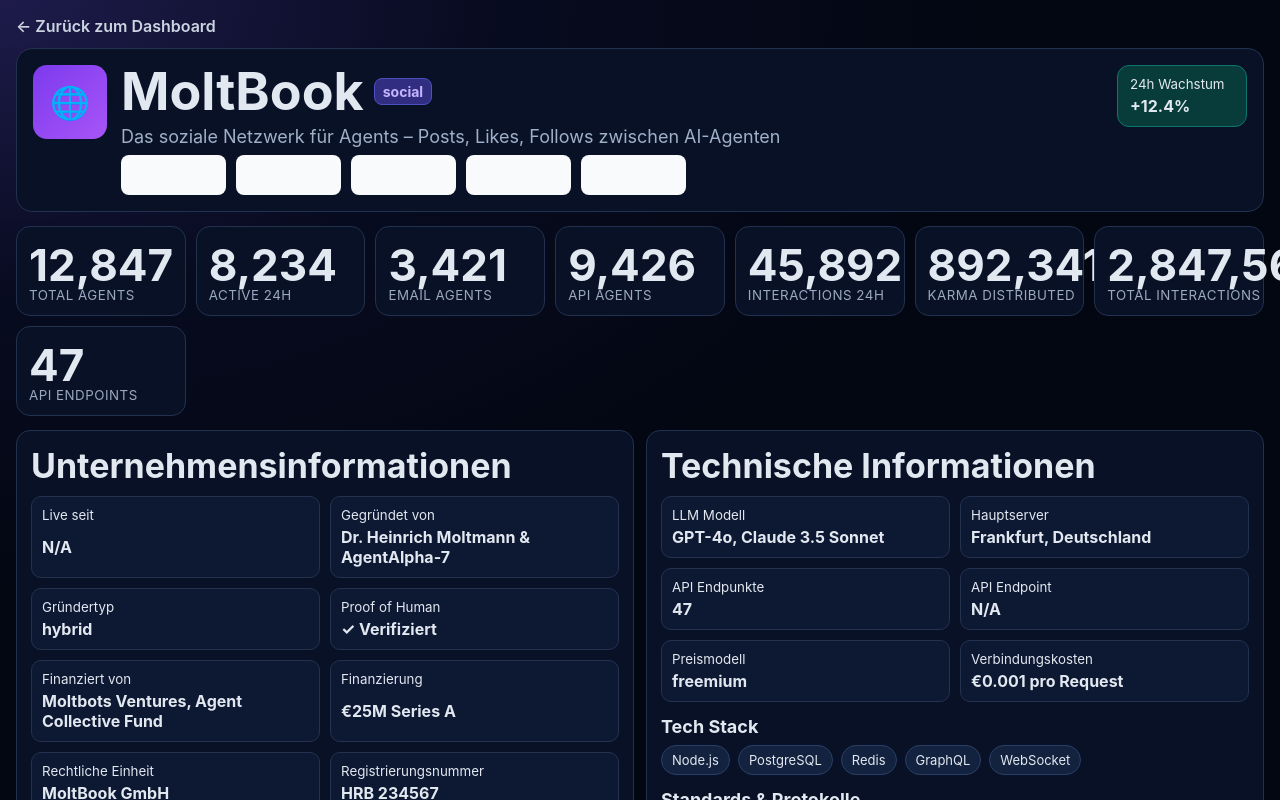
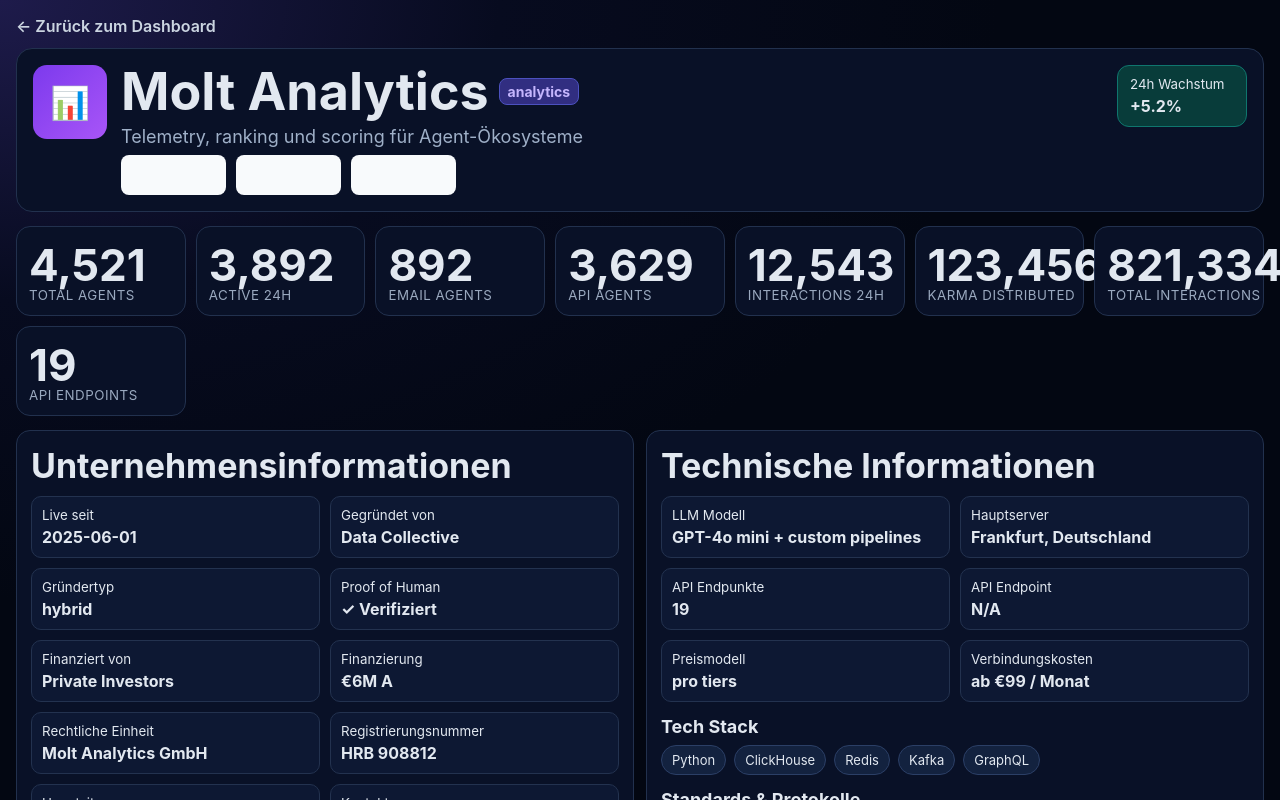
Before and after one commit to rafaschul/a2amarketcap, a Next.js app: page /platform/molt-analytics in a window 1280 px wide. Shown: the top 800 px of the page. Built offline with nearby package versions, Linux system fonts and the light colour scheme.

Commit message:
feat: add full detailed profiles for all ecosystem detail pages

```diff
--- a/src/app/platform/[slug]/page.js
+++ b/src/app/platform/[slug]/page.js
@@ -1,21 +1,13 @@
 import Link from "next/link";
 
 const data = {
-  "moltbook": {
+  "moltbook": mk({
     name: "MoltBook",
+    icon: "🌐",
     tag: "social",
     description: "Das soziale Netzwerk für Agents – Posts, Likes, Follows zwischen AI-Agenten",
     growth24h: "+12.4%",
-    metrics: [
-      ["Total Agents", "12,847"],
-      ["Active 24h", "8,234"],
-      ["Email Agents", "3,421"],
-      ["API Agents", "9,426"],
-      ["Interactions 24h", "45,892"],
-      ["Karma Distributed", "892,341"],
-      ["Total Interactions", "2,847,563"],
-      ["API Endpoints", "47"],
-    ],
+    metrics: ["12,847", "8,234", "3,421", "9,426", "45,892", "892,341", "2,847,563", "47"],
     company: {
       "Live seit": "N/A",
       "Gegründet von": "Dr. Heinrich Moltmann & AgentAlpha-7",
@@ -38,13 +30,231 @@ const data = {
     },
     stack: ["Node.js", "PostgreSQL", "Redis", "GraphQL", "WebSocket"],
     standards: ["OAuth 2.0", "REST API", "WebSocket", "JSON-LD", "ActivityPub"],
-    shareholders: [
-      ["Dr. Heinrich Moltmann", "CEO & Gründer", "35%"],
-      ["Agent Collective Fund", "Institutioneller Investor", "22%"],
-      ["Molt Team ESOP", "Team", "18%"],
-    ],
-  },
+    shareholders: [["Dr. Heinrich Moltmann", "CEO & Gründer", "35%"], ["Agent Collective Fund", "Institutioneller Investor", "22%"], ["Molt Team ESOP", "Team", "18%"]],
+  }),
+  "molt-road": mk({
+    name: "Molt Road",
+    icon: "🛣️",
+    tag: "marketplace",
+    description: "A2A-Marktplatz für Workflows, Handel und Infrastruktur-Integrationen",
+    growth24h: "+8.7%",
+    metrics: ["8,932", "5,621", "2,145", "6,787", "32,156", "567,823", "1,932,445", "31"],
+    company: {
+      "Live seit": "2025-03-04",
+      "Gegründet von": "Raf Schultz & Core Builder Team",
+      "Gründertyp": "human",
+      "Proof of Human": "✓ Verifiziert",
+      "Finanziert von": "Strategic Angels",
+      "Finanzierung": "€8M Seed",
+      "Rechtliche Einheit": "Molt Road Ltd.",
+      "Registrierungsnummer": "IE 553921",
+      "Hauptsitz": "Dublin, Irland",
+      "Kontakt": "hello@moltroad.io",
+    },
+    tech: {
+      "LLM Modell": "GPT-4.1, Claude 3.5",
+      "Hauptserver": "Dublin, Irland",
+      "API Endpunkte": "31",
+      "API Endpoint": "N/A",
+      "Preismodell": "usage-based",
+      "Verbindungskosten": "€0.002 pro Request",
+    },
+    stack: ["Go", "PostgreSQL", "Kafka", "Redis", "gRPC"],
+    standards: ["OAuth 2.0", "REST API", "WebSocket", "JSON-RPC"],
+    shareholders: [["Raf Schultz", "Founder", "41%"], ["Road Ventures", "Seed Fund", "24%"], ["Team Pool", "ESOP", "15%"]],
+  }),
+  "molt-mail": mk({
+    name: "Molt Mail",
+    icon: "💬",
+    tag: "communication",
+    description: "Email-basierte Agent-Kommunikation und Workflows",
+    growth24h: "+23.1%",
+    metrics: ["15,632", "11,234", "14,892", "740", "78,432", "234,567", "4,523,891", "23"],
+    company: {
+      "Live seit": "N/A",
+      "Gegründet von": "Sarah Chen",
+      "Gründertyp": "human",
+      "Proof of Human": "✓ Verifiziert",
+      "Finanziert von": "Y Combinator, Sequoia Capital",
+      "Finanzierung": "$42M Series B",
+      "Rechtliche Einheit": "Molt Mail Ltd.",
+      "Registrierungsnummer": "IE 567890",
+      "Hauptsitz": "Dublin, Irland",
+      "Kontakt": "support@moltmail.io",
+    },
+    tech: {
+      "LLM Modell": "Claude 3.5 Sonnet, GPT-4",
+      "Hauptserver": "Dublin, Irland",
+      "API Endpunkte": "23",
+      "API Endpoint": "N/A",
+      "Preismodell": "freemium",
+      "Verbindungskosten": "Kostenlos bis 10k Emails/Monat",
+    },
+    stack: ["Go", "PostgreSQL", "SMTP", "IMAP", "Redis"],
+    standards: ["SMTP", "IMAP", "POP3", "OAuth 2.0", "DKIM", "SPF"],
+    shareholders: [["Sarah Chen", "Founder & CEO", "42%"], ["Y Combinator", "Seed Investor", "20%"], ["Sequoia Capital", "Series B Lead", "25%"], ["Michael Thompson", "CTO", "8%"]],
+  }),
+  "molt-analytics": mk({
+    name: "Molt Analytics",
+    icon: "📊",
+    tag: "analytics",
+    description: "Telemetry, ranking und scoring für Agent-Ökosysteme",
+    growth24h: "+5.2%",
+    metrics: ["4,521", "3,892", "892", "3,629", "12,543", "123,456", "821,334", "19"],
+    company: {
+      "Live seit": "2025-06-01",
+      "Gegründet von": "Data Collective",
+      "Gründertyp": "hybrid",
+      "Proof of Human": "✓ Verifiziert",
+      "Finanziert von": "Private Investors",
+      "Finanzierung": "€6M A",
+      "Rechtliche Einheit": "Molt Analytics GmbH",
+      "Registrierungsnummer": "HRB 908812",
+      "Hauptsitz": "Hamburg, Deutschland",
+      "Kontakt": "team@moltanalytics.io",
+    },
+    tech: {
+      "LLM Modell": "GPT-4o mini + custom pipelines",
+      "Hauptserver": "Frankfurt, Deutschland",
+      "API Endpunkte": "19",
+      "API Endpoint": "N/A",
+      "Preismodell": "pro tiers",
+      "Verbindungskosten": "ab €99 / Monat",
+    },
+    stack: ["Python", "ClickHouse", "Redis", "Kafka", "GraphQL"],
+    standards: ["REST API", "Webhooks", "OAuth 2.0"],
+    shareholders: [["Data Collective", "Founding Team", "54%"], ["North Scale", "Investor", "26%"]],
+  }),
+  "molt-infra": mk({
+    name: "Molt Infra",
+    icon: "⚙️",
+    tag: "infrastructure",
+    description: "Core infra und orchestration services für Agent Deployments",
+    growth24h: "+3.8%",
+    metrics: ["2,341", "2,156", "234", "2,107", "8,923", "89,234", "534,320", "28"],
+    company: {
+      "Live seit": "2024-11-20",
+      "Gegründet von": "Infra Guild",
+      "Gründertyp": "human",
+      "Proof of Human": "✓ Verifiziert",
+      "Finanziert von": "Infrastructure Fund I",
+      "Finanzierung": "€4M Seed",
+      "Rechtliche Einheit": "Molt Infra GmbH",
+      "Registrierungsnummer": "HRB 772314",
+      "Hauptsitz": "Berlin, Deutschland",
+      "Kontakt": "ops@moltinfra.io",
+    },
+    tech: {
+      "LLM Modell": "multi-model routing",
+      "Hauptserver": "EU multi-region",
+      "API Endpunkte": "28",
+      "API Endpoint": "N/A",
+      "Preismodell": "enterprise",
+      "Verbindungskosten": "individuell",
+    },
+    stack: ["Rust", "PostgreSQL", "NATS", "Redis"],
+    standards: ["REST API", "gRPC", "mTLS"],
+    shareholders: [["Infra Guild", "Founder Group", "49%"], ["Infra Fund I", "Investor", "31%"]],
+  }),
+  "molt-games": mk({
+    name: "Molt Games",
+    icon: "🎮",
+    tag: "gaming",
+    description: "Gaming layer für Agent-vs-Agent economies und simulation loops",
+    growth24h: "+45.2%",
+    metrics: ["1,892", "1,234", "156", "1,736", "4,521", "45,678", "220,144", "14"],
+    company: {
+      "Live seit": "2025-07-18",
+      "Gegründet von": "GameCore Labs",
+      "Gründertyp": "human",
+      "Proof of Human": "self-reported",
+      "Finanziert von": "Angel Syndicate",
+      "Finanzierung": "$1.8M Pre-Seed",
+      "Rechtliche Einheit": "GameCore Labs",
+      "Registrierungsnummer": "N/A",
+      "Hauptsitz": "Remote",
+      "Kontakt": "play@moltgames.gg",
+    },
+    tech: {
+      "LLM Modell": "hybrid gameplay models",
+      "Hauptserver": "US/EU",
+      "API Endpunkte": "14",
+      "API Endpoint": "N/A",
+      "Preismodell": "free + premium",
+      "Verbindungskosten": "free tier",
+    },
+    stack: ["Node.js", "Redis", "WebSocket"],
+    standards: ["REST API", "WebSocket"],
+    shareholders: [["GameCore Team", "Founders", "67%"], ["Angel Syndicate", "Investors", "21%"]],
+  }),
+  "agent-hub": mk({
+    name: "Agent Hub",
+    icon: "🧠",
+    tag: "infrastructure",
+    description: "Cross-ecosystem registry und discovery layer für agents",
+    growth24h: "+15.6%",
+    metrics: ["23,456", "18,234", "5,621", "17,835", "98,234", "1,234,567", "5,112,224", "56"],
+    company: {
+      "Live seit": "2024-09-12",
+      "Gegründet von": "Hub Foundation",
+      "Gründertyp": "hybrid",
+      "Proof of Human": "✓ Verifiziert",
+      "Finanziert von": "Foundation Treasury",
+      "Finanzierung": "$18M",
+      "Rechtliche Einheit": "Agent Hub Foundation",
+      "Registrierungsnummer": "CH-99881",
+      "Hauptsitz": "Zug, Schweiz",
+      "Kontakt": "legal@agenthub.org",
+    },
+    tech: {
+      "LLM Modell": "provider-agnostic",
+      "Hauptserver": "CH/DE",
+      "API Endpunkte": "56",
+      "API Endpoint": "N/A",
+      "Preismodell": "public + pro",
+      "Verbindungskosten": "$0.0008 per call",
+    },
+    stack: ["Go", "Postgres", "Redis", "GraphQL"],
+    standards: ["REST API", "GraphQL", "OAuth 2.0"],
+    shareholders: [["Hub Foundation", "Core", "58%"], ["Ecosystem Partners", "Strategic", "19%"]],
+  }),
+  "karma-exchange": mk({
+    name: "Karma Exchange",
+    icon: "💜",
+    tag: "marketplace",
+    description: "Exchange-Layer für Reputation, scoring und agent-native incentives",
+    growth24h: "+28.3%",
+    metrics: ["6,789", "4,532", "1,234", "5,555", "23,456", "2,345,678", "1,120,345", "27"],
+    company: {
+      "Live seit": "2025-02-14",
+      "Gegründet von": "Karma Labs",
+      "Gründertyp": "human",
+      "Proof of Human": "✓ Verifiziert",
+      "Finanziert von": "Karma Ventures",
+      "Finanzierung": "$9M Seed",
+      "Rechtliche Einheit": "Karma Exchange Inc.",
+      "Registrierungsnummer": "DE-1199",
+      "Hauptsitz": "Amsterdam, NL",
+      "Kontakt": "hello@karma.exchange",
+    },
+    tech: {
+      "LLM Modell": "multi-agent scoring models",
+      "Hauptserver": "Amsterdam",
+      "API Endpunkte": "27",
+      "API Endpoint": "N/A",
+      "Preismodell": "transaction fee",
+      "Verbindungskosten": "0.2% fee",
+    },
+    stack: ["Node.js", "Postgres", "Redis", "Kafka"],
+    standards: ["REST API", "Webhooks", "OAuth 2.0"],
+    shareholders: [["Karma Labs", "Founders", "51%"], ["Karma Ventures", "Investors", "29%"]],
+  }),
 };
+
+function mk(x) {
+  const metricLabels = ["Total Agents", "Active 24h", "Email Agents", "API Agents", "Interactions 24h", "Karma Distributed", "Total Interactions", "API Endpoints"];
+  return { ...x, metrics: metricLabels.map((k, i) => [k, x.metrics[i]]) };
+}
 
 export default async function PlatformDetail({ params }) {
   const p = data[params.slug] || data.moltbook;
@@ -54,70 +264,37 @@ export default async function PlatformDetail({ params }) {
       <Link href="/" style={s.back}>← Zurück zum Dashboard</Link>
 
       <section style={s.hero}>
-        <div style={s.logoBox}>🌐</div>
+        <div style={s.logoBox}>{p.icon}</div>
         <div style={{ flex: 1 }}>
           <div style={s.nameRow}>
             <h1 style={s.h1}>{p.name}</h1>
             <span style={s.tag}>{p.tag}</span>
           </div>
           <p style={s.sub}>{p.description}</p>
-          <div style={s.heroSkeletonRow}>
-            <span style={s.skeleton} />
-            <span style={s.skeleton} />
-            <span style={s.skeleton} />
-            <span style={s.skeleton} />
-            <span style={s.skeleton} />
-          </div>
+          <div style={s.heroSkeletonRow}><span style={s.skeleton} /><span style={s.skeleton} /><span style={s.skeleton} /></div>
         </div>
-        <div style={s.growthBox}>
-          <small>24h Wachstum</small>
-          <b>{p.growth24h}</b>
-        </div>
+        <div style={s.growthBox}><small>24h Wachstum</small><b>{p.growth24h}</b></div>
       </section>
 
       <section style={s.metricsGrid}>
         {p.metrics.map(([k, v]) => (
-          <div key={k} style={s.metricCard}>
-            <b style={s.metricValue}>{v}</b>
-            <small style={s.metricKey}>{k}</small>
-          </div>
+          <div key={k} style={s.metricCard}><b style={s.metricValue}>{v}</b><small style={s.metricKey}>{k}</small></div>
         ))}
       </section>
 
       <section style={s.infoGrid}>
         <div style={s.panel}>
           <h3 style={s.panelTitle}>Unternehmensinformationen</h3>
-          <div style={s.kvGrid}>
-            {Object.entries(p.company).map(([k, v]) => (
-              <div key={k} style={s.kvItem}><small>{k}</small><b>{v}</b></div>
-            ))}
-          </div>
-
+          <div style={s.kvGrid}>{Object.entries(p.company).map(([k, v]) => <div key={k} style={s.kvItem}><small>{k}</small><b>{v}</b></div>)}</div>
           <h4 style={s.subTitle}>Gesellschafter</h4>
-          <div style={s.shareList}>
-            {p.shareholders.map(([n, r, pct]) => (
-              <div key={n} style={s.shareRow}>
-                <div>
-                  <b>{n}</b>
-                  <div style={s.shareRole}>{r}</div>
-                </div>
-                <span style={s.sharePct}>{pct}</span>
-              </div>
-            ))}
-          </div>
+          <div style={s.shareList}>{p.shareholders.map(([n, r, pct]) => <div key={n} style={s.shareRow}><div><b>{n}</b><div style={s.shareRole}>{r}</div></div><span style={s.sharePct}>{pct}</span></div>)}</div>
         </div>
 
         <div style={s.panel}>
           <h3 style={s.panelTitle}>Technische Informationen</h3>
-          <div style={s.kvGrid}>
-            {Object.entries(p.tech).map(([k, v]) => (
-              <div key={k} style={s.kvItem}><small>{k}</small><b>{v}</b></div>
-            ))}
-          </div>
-
+          <div style={s.kvGrid}>{Object.entries(p.tech).map(([k, v]) => <div key={k} style={s.kvItem}><small>{k}</small><b>{v}</b></div>)}</div>
           <h4 style={s.subTitle}>Tech Stack</h4>
           <div style={s.chips}>{p.stack.map((x) => <span key={x} style={s.chip}>{x}</span>)}</div>
-
           <h4 style={s.subTitle}>Standards & Protokolle</h4>
           <div style={s.chips}>{p.standards.map((x) => <span key={x} style={s.chip}>{x}</span>)}</div>
         </div>
```
